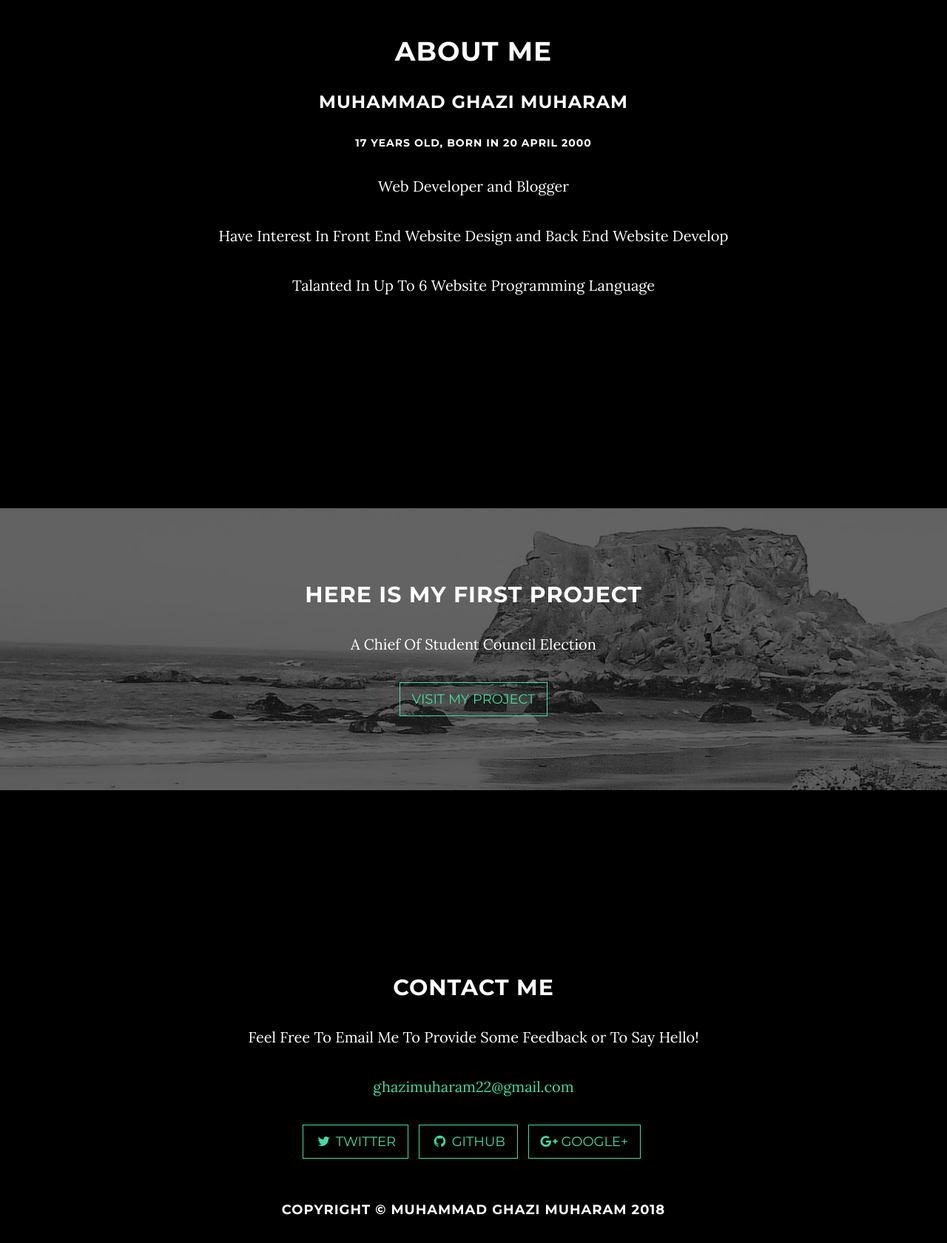
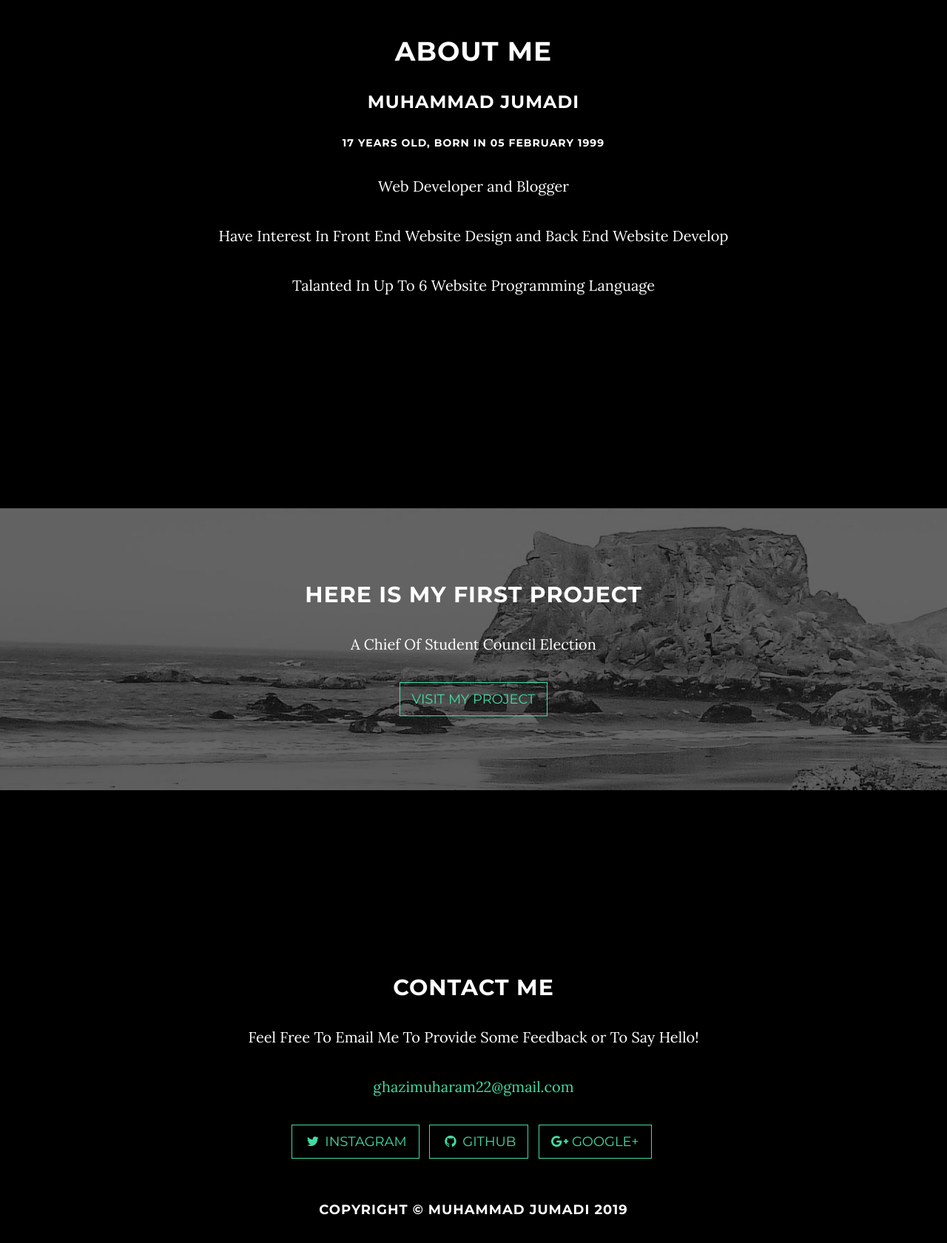
Before and after one commit to mrjumady/mrjumady.github.io, a website: page index.html in a window 1280 px wide. Shown: the part 1000-2680 px from the top of the page at 74% size. Drawn offline with nearby package versions, Linux system fonts and the light colour scheme; some packages are replaced by stand-ins of ours.

Commit message:
Update index.html

```diff
--- a/index.html
+++ b/index.html
@@ -6,10 +6,10 @@
     <meta charset="utf-8">
     <meta http-equiv="X-UA-Compatible" content="IE=edge">
     <meta name="viewport" content="width=device-width, initial-scale=1">
-    <meta name="description" content="Muhammad Ghazi Muharam">
-    <meta name="author" content="Muhammad Ghazi Muharam">
+    <meta name="description" content="Muhammad Jumadi">
+    <meta name="author" content="Muhammad Jumadi">
 
-    <title>Muhammad Ghazi Muharam | Github</title>
+    <title>Muhammad Jumadi | Github</title>
 
     <!-- Bootstrap Core CSS -->
     <link href="vendor/bootstrap/css/bootstrap.min.css" rel="stylesheet">
@@ -77,7 +77,7 @@
                     <div class="col-md-8 col-md-offset-2">
                         <h1 class="brand-heading">Welcome To </h1>
                         <p class="intro-text">
-MUHAMMAD GHAZI MUHARAM OFFICIAL WEBSITE
+MUHAMMAD JUMADI OFFICIAL WEBSITE
                          </p>
                         <a href="#about" class="btn btn-circle page-scroll">
                             <i class="fa fa-angle-double-down animated"></i>
@@ -93,8 +93,8 @@ MUHAMMAD GHAZI MUHARAM OFFICIAL WEBSITE
         <div class="row">
             <div class="col-lg-8 col-lg-offset-2">
                 <h1>About Me</h1>
-<h3>Muhammad Ghazi Muharam</h3>
-<h5>17 Years Old, Born In 20 April 2000</h5>
+<h3>Muhammad Jumadi</h3>
+<h5>17 Years Old, Born In 05 February 1999</h5>
                 <p>Web Developer and Blogger</p>
                 <p>Have Interest In Front End Website Design and Back End Website Develop </p>
                 <p>Talanted In Up To 6 Website Programming Language</p>
@@ -121,14 +121,14 @@ MUHAMMAD GHAZI MUHARAM OFFICIAL WEBSITE
             <div class="col-lg-8 col-lg-offset-2">
                 <h2>Contact Me</h2>
                 <p>Feel Free To Email Me To Provide Some Feedback or To Say Hello!</p>
-                <p><a href="mailto:ghazimuharam22@gmail.com">ghazimuharam22@gmail.com</a>
+                <p><a href="mailto:mrjumady@gmail.com">ghazimuharam22@gmail.com</a>
                 </p>
                 <ul class="list-inline banner-social-buttons">
                     <li>
-                        <a href="https://twitter.com/ghaziimuharam" class="btn btn-default btn-lg"><i class="fa fa-twitter fa-fw"></i> <span class="network-name">Twitter</span></a>
+                        <a href="https://instagram.com/mjumady_" class="btn btn-default btn-lg"><i class="fa fa-twitter fa-fw"></i> <span class="network-name">Instagram</span></a>
                     </li>
                     <li>
-                        <a href="https://github.com/ghazimuharam" class="btn btn-default btn-lg"><i class="fa fa-github fa-fw"></i> <span class="network-name">Github</span></a>
+                        <a href="https://github.com/mrjumady" class="btn btn-default btn-lg"><i class="fa fa-github fa-fw"></i> <span class="network-name">Github</span></a>
                     </li>
                     <li>
                         <a href="https://plus.google.com/u/0/106096641773786231947" class="btn btn-default btn-lg"><i class="fa fa-google-plus fa-fw"></i> <span class="network-name">Google+</span></a>
@@ -141,7 +141,7 @@ MUHAMMAD GHAZI MUHARAM OFFICIAL WEBSITE
     <!-- Footer -->
     <footer>
         <div class="container text-center">
-            <h4>Copyright &copy; Muhammad Ghazi Muharam 2018</h4>
+            <h4>Copyright &copy; Muhammad Jumadi 2019</h4>
         </div>
     </footer>
 
```
